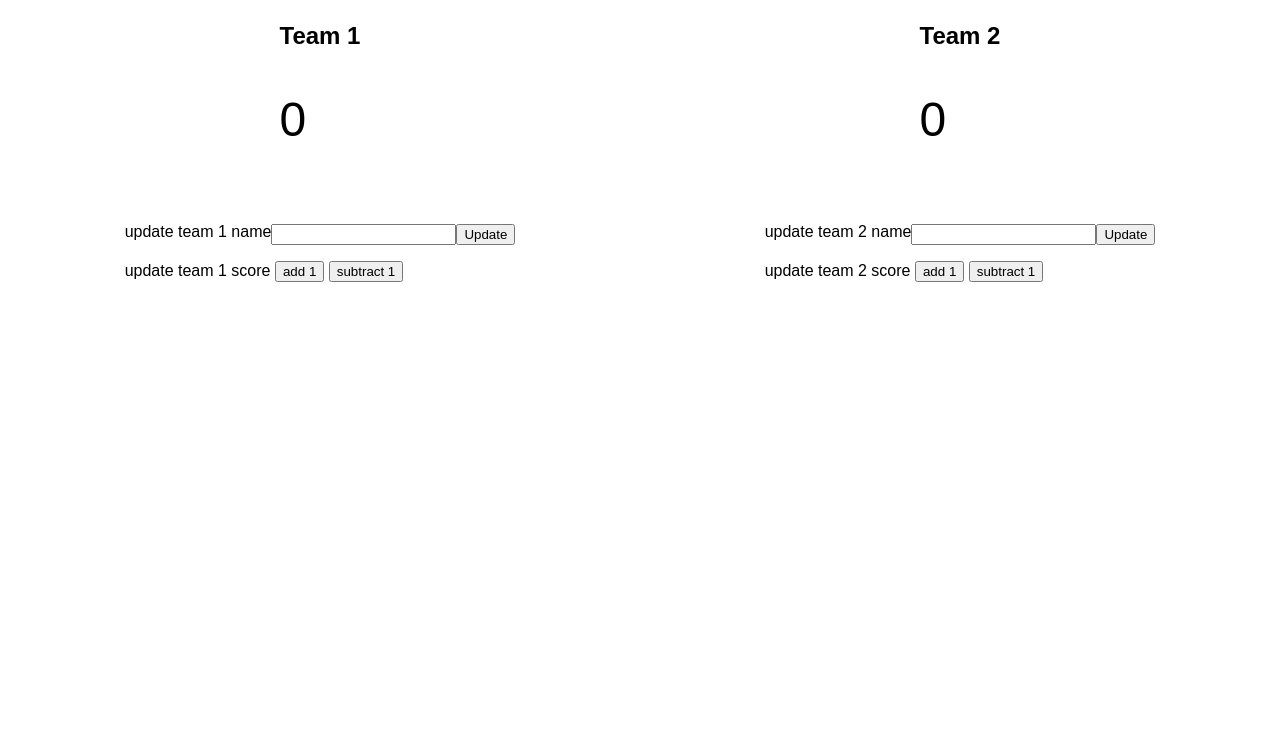
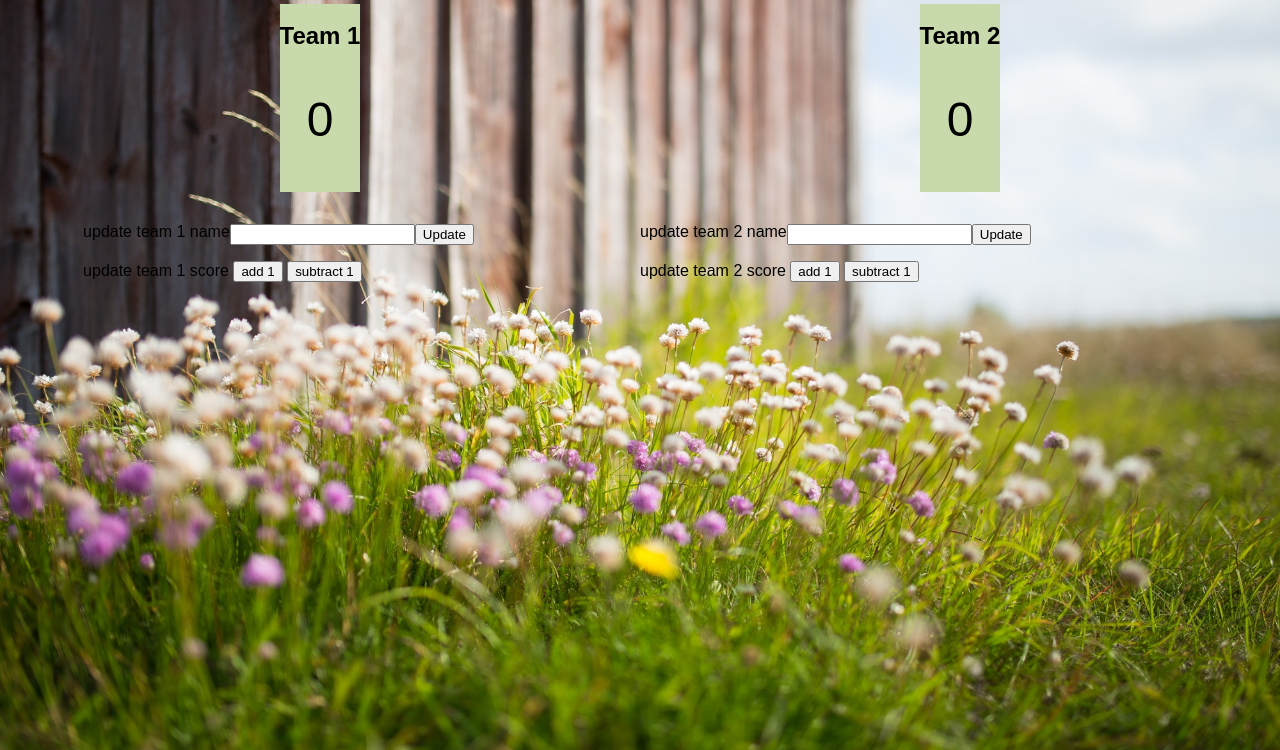
Before and after one commit to GarrettAnderson/scoreboard, a website: page public/index.html in a window 1280 px wide. Shown: the part 71-821 px from the top of the page. Drawn offline with Linux system fonts and the light colour scheme.

Commit message:
added background image to body tag and background color to the team score sections

```diff
--- a/public/index.html
+++ b/public/index.html
@@ -44,6 +44,11 @@
           <button class="team-2-subtract-2-button" id="subtract-button-team-2">subtract 1</button>
         </section>
       </section>
+      <section>
+        <section class="period-tracking">
+          <p class="current-period"></p>
+        </section>
+      </section>
     </section>
     <script src="/main.js" charset="utf-8"></script>
   </body>
--- a/public/screen.css
+++ b/public/screen.css
@@ -9,6 +9,9 @@ html {
 body {
     margin: 0;
     min-height: 100%;
+    background-image: url('images/grass2.jpg');
+    background-size: cover;
+    background-repeat: no-repeat;
 }
 
 h1 {
@@ -22,6 +25,11 @@ h1 {
 
 .score-area p {
     font-size: 3rem;
+    text-align: center;
+}
+
+.score-area section {
+    background-color: #c8d9ab;
 }
 
 .update-score {
```
Also changed, not shown: public/images/grass2.jpg (added), 1 other file.
